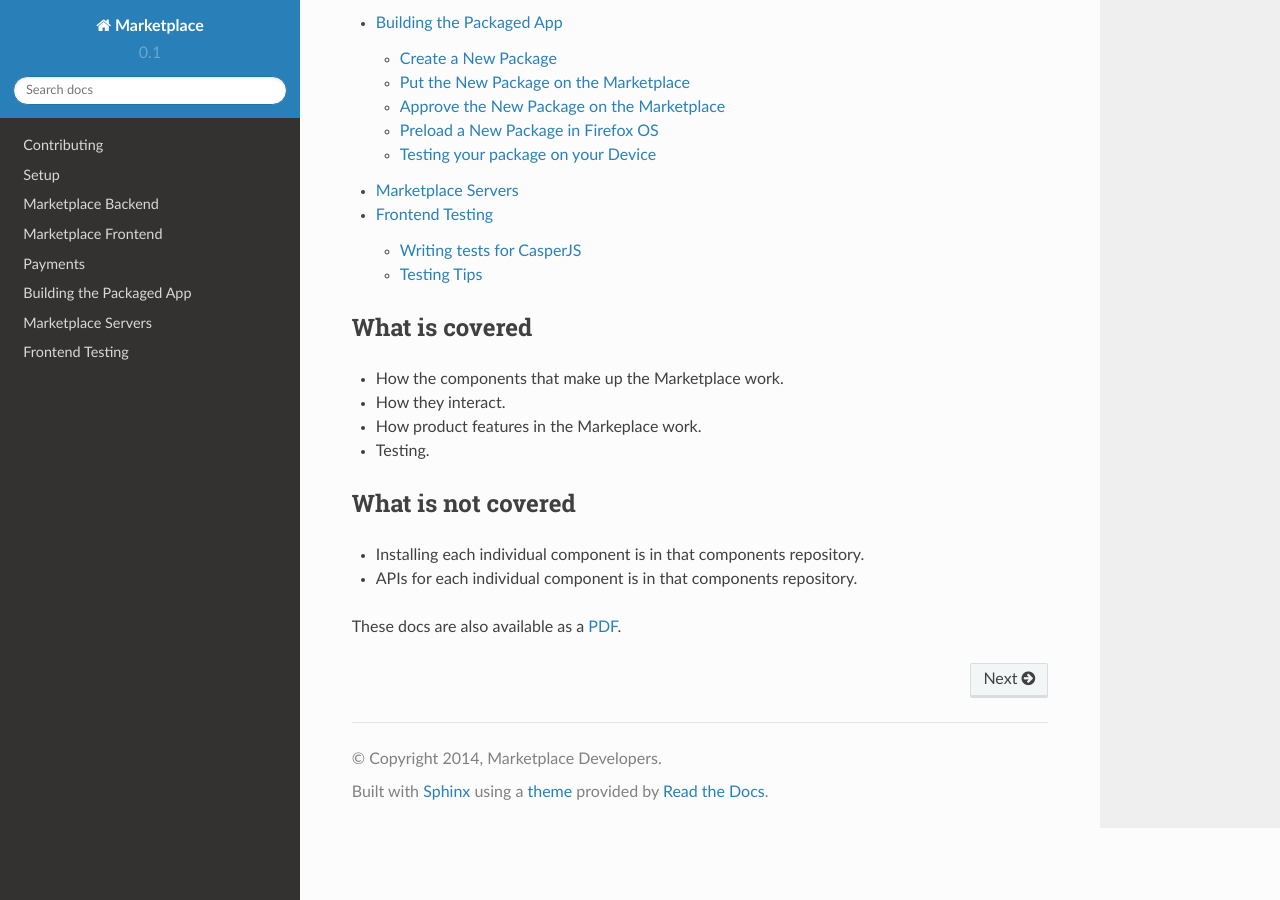
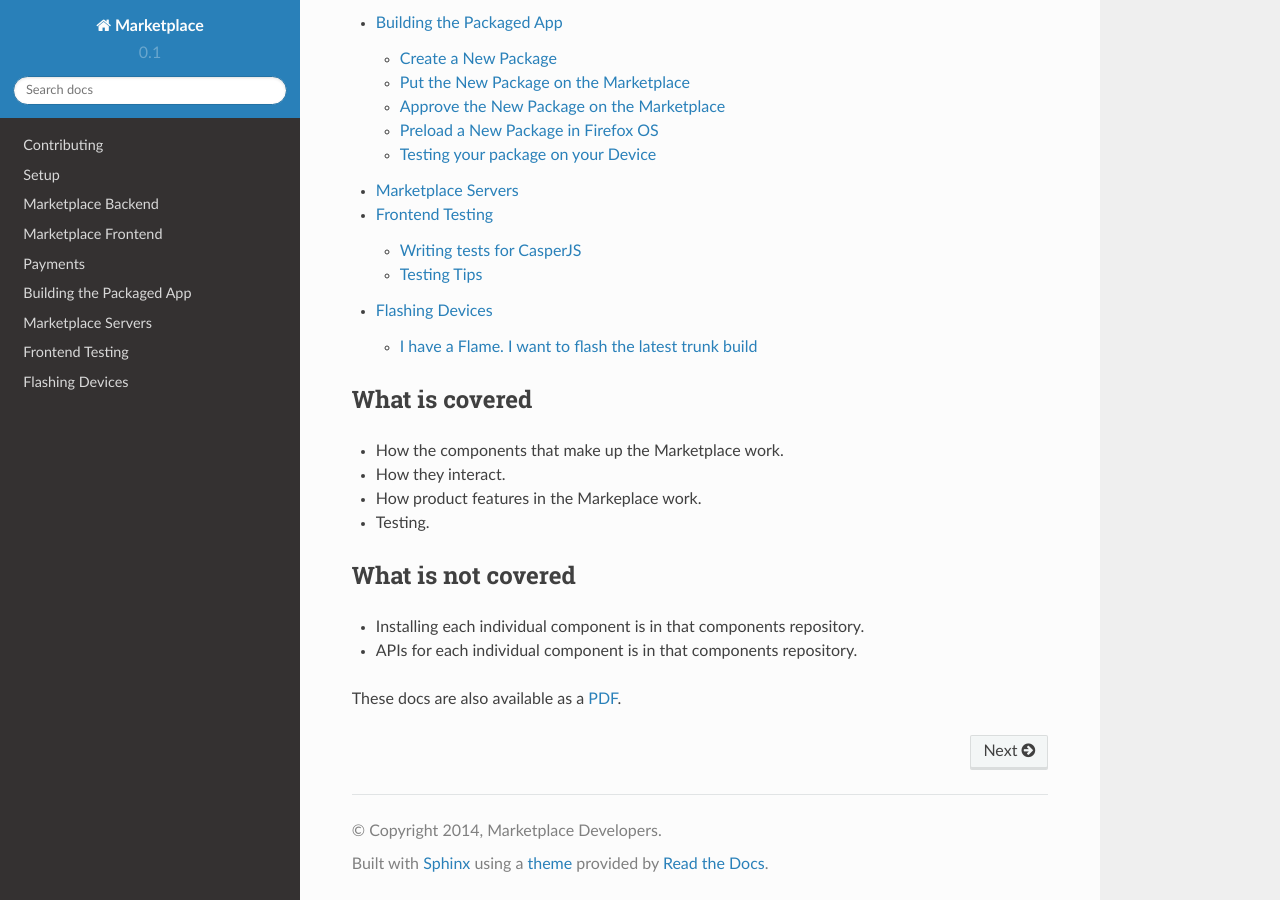
Before and after one commit to mozilla/marketplace-docs, a Sphinx documentation site: the page built from docs/index.rst, in a window 1280 px wide and 900 px high, scrolled down 901 px. Built offline with Sphinx 7.4.7 and the Read the Docs theme 2.0.0, drawn with Linux system fonts in a browser that asks for light colours; some of the changed lines change nothing that is shown.

Commit message:
Add Device flashing docs

```diff
--- a/docs/index.rst
+++ b/docs/index.rst
@@ -19,6 +19,7 @@
    topics/package.rst
    topics/servers.rst
    topics/frontend-testing.rst
+   topics/flashing-devices.rst
 
 What is covered
 ---------------
--- /dev/null
+++ b/docs/topics/flashing-devices.rst
@@ -0,0 +1,128 @@
+Flashing Devices
+================
+
+I have a Flame.  I want to flash the latest trunk build
+_______________________________________________________
+
+First make sure you have adb installed as this is needed for most of the
+following steps. If you need adb here's a guide on `how to install adb (MDN)
+<https://developer.mozilla.org/en-US/Firefox_OS/Debugging/Installing_ADB>`_
+
+Plug your phone into your USB cable.  If you run ``adb devices`` you should see a
+device ID.
+
+Run the right kernel
+--------------------
+
+There are base `builds <https://developer.mozilla.org/en-US/Firefox_OS/Platform/Architecture>`_
+(this is "gonk"), which is your kernel and such, and there are FirefoxOS builds
+which we run on top of that base build.  Flames shipped with a base build on an
+old Android kernel (v123) which we don't support anymore.  Let's make sure
+we're running the new v188 build.
+`Here are easy directions <https://developer.mozilla.org/en-US/Firefox_OS/Developer_phone_guide/Flame#Updating_your_Flame%27s_software>`_.
+
+.. note::
+
+    You will lose everything on the device when you do this.
+    Once you are running v188 you don't need to do this step
+    again until we update to a new kernel (probably a year or two)
+
+Run the right FirefoxOS build (requires LDAP)
+---------------------------------------------
+
+.. sourcecode:: shell
+
+    git clone https://github.com/Mozilla-TWQA/B2G-flash-tool
+    cd B2G-flash-tool
+    ./flash_pvt.py --help
+    # Shallow flash an engineering build off the master branch onto the
+    # Flame v180 device.  In theory you won't lose anything...
+    ./flash_pvt.py -d flame-kk -v mozilla-central --eng -g -G --keep_profile
+
+Installing older builds if you don't have LDAP access
+-----------------------------------------------------
+
+* Find the build you want from http://ftp.mozilla.org/pub/mozilla.org/b2g/nightly/ and install (preferably an eng build)
+* unzip the file
+* navigate to that folder
+* run ``./flash.sh``
+* Phone should be installed with the latest gaia build you chose.
+
+Enable dev/stage certificates
+-----------------------------
+
+FxOS version: 1.1 - 1.4
+~~~~~~~~~~~~~~~~~~~~~~~
+
+Then follow this guide: https://wiki.mozilla.org/Marketplace/Reviewers/Apps/Guide/Setup/Cert_installation
+
+FxOS version: 2.0
+~~~~~~~~~~~~~~~~~
+
+You don't need to install certificates; the system ``preference dom.mozApps.use_reviewer_certs`` just needs to be set to true.
+
+* Connect the device with a USB cable and install any drivers needed.
+* Open a command/terminal window
+* type ``adb shell`` and then the following commands to set the preference::
+
+    stop b2g
+    cd /data/b2g/mozilla/\*.default/
+    echo 'user_pref("dom.mozApps.use_reviewer_certs", true);' >> prefs.js
+    start b2g
+
+
+FZOS version: 2.1+
+~~~~~~~~~~~~~~~~~~
+
+Enable the checkbox: `Settings -> Developer -> Use Marketplace reviewer certs`
+
+Working around not being able to install -dev or stage on eng builds
+--------------------------------------------------------------------
+
+.. note::
+
+    Some testers have had trouble with this, and the flashes user gaia+gecko fails to boot. Proceed with caution.
+
+Eng builds (As of 16th Oct 2014) have old -dev and stage marketplace
+apps installed and you can't remove them.
+
+To work around this we need the root abilities of the eng image (otherwise
+we can't push custom prefs e.g. for payments) + the UI and apps from the user
+build.
+
+First flash a full eng image first (Referred to as "images" as opposed to
+"gaia+gecko"). Once that's complete, flash a user build of just
+"gaia+gecko" of the same build.
+
+As this is the user build the developers menu is not visible by default.
+To remedy this (once it boots) go to "Device Information -> More information".
+Scroll to bottom and enable developer menu. Then enable USB Debugging in the
+dev menu + check console enabled + enable Marketplace reviewer certs. Then reboot.
+
+Prefs file for payments testing
+-------------------------------
+
+Here's an example prefs file for payments testing:
+https://gist.github.com/muffinresearch/9a7c3d3d632a9a9922f0
+
+Push this to your device with::
+
+    adb push path/to/custom-prefs.js /data/local/user.js
+
+Then reboot for the changes to take effect::
+
+    adb reboot
+
+Installing -dev + stage + payments-alt
+--------------------------------------
+
+These apps are on the production marketplace but are hidden.
+Metaplace can be installed which should allow you to install the apps from
+the "jump" menu. (see https://metaplace.paas.allizom.org).
+
+If you have trouble with this then you can directly go to the
+apps in the prod marketplace from the browser on device.
+
+* dev: https://marketplace.firefox.com/app/mkt-dev
+* stage: https://marketplace.firefox.com/app/mkt-stage
+* payments-alt: https://marketplace.firefox.com/app/marketplace-payments-alt
```
